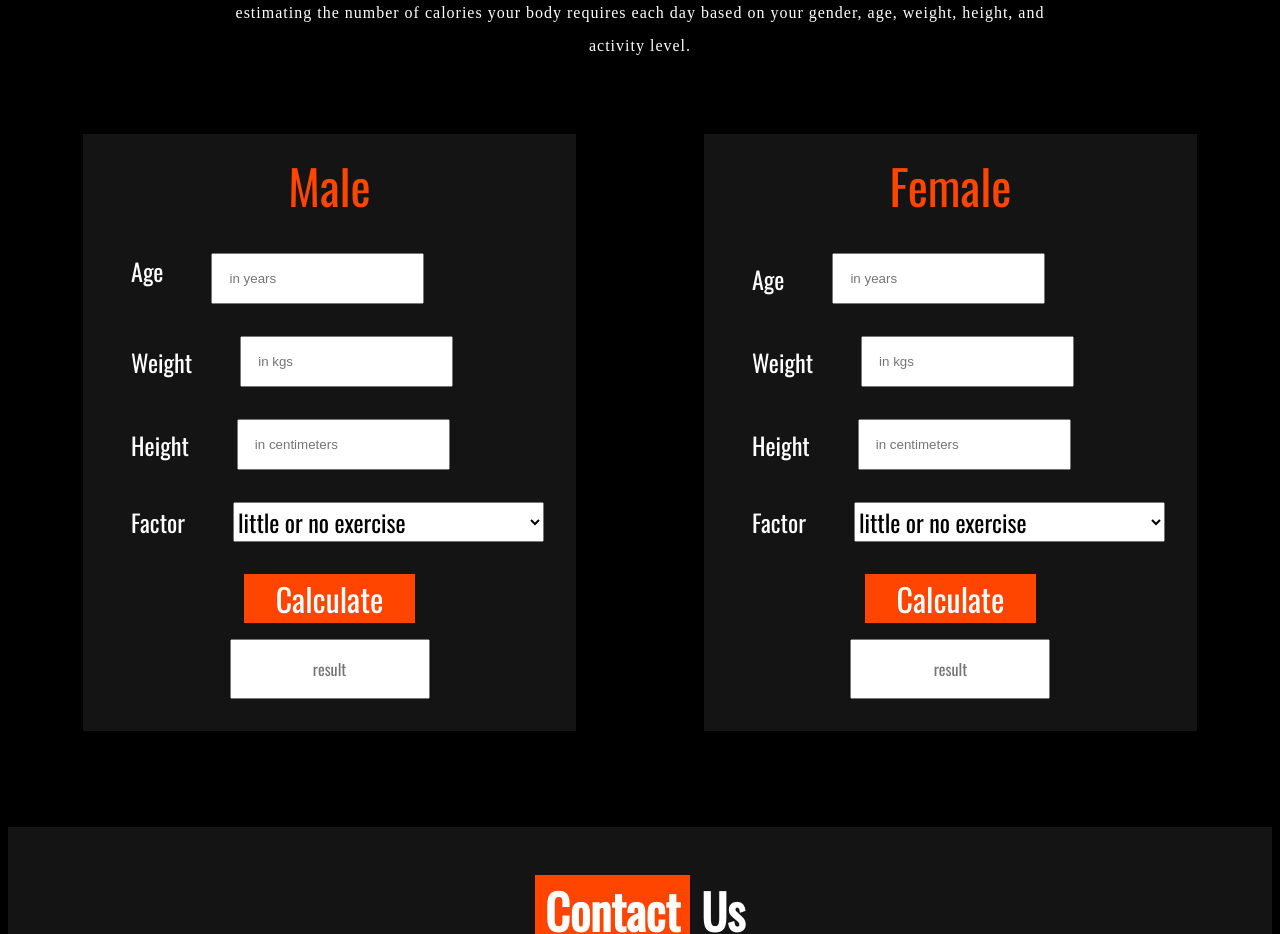
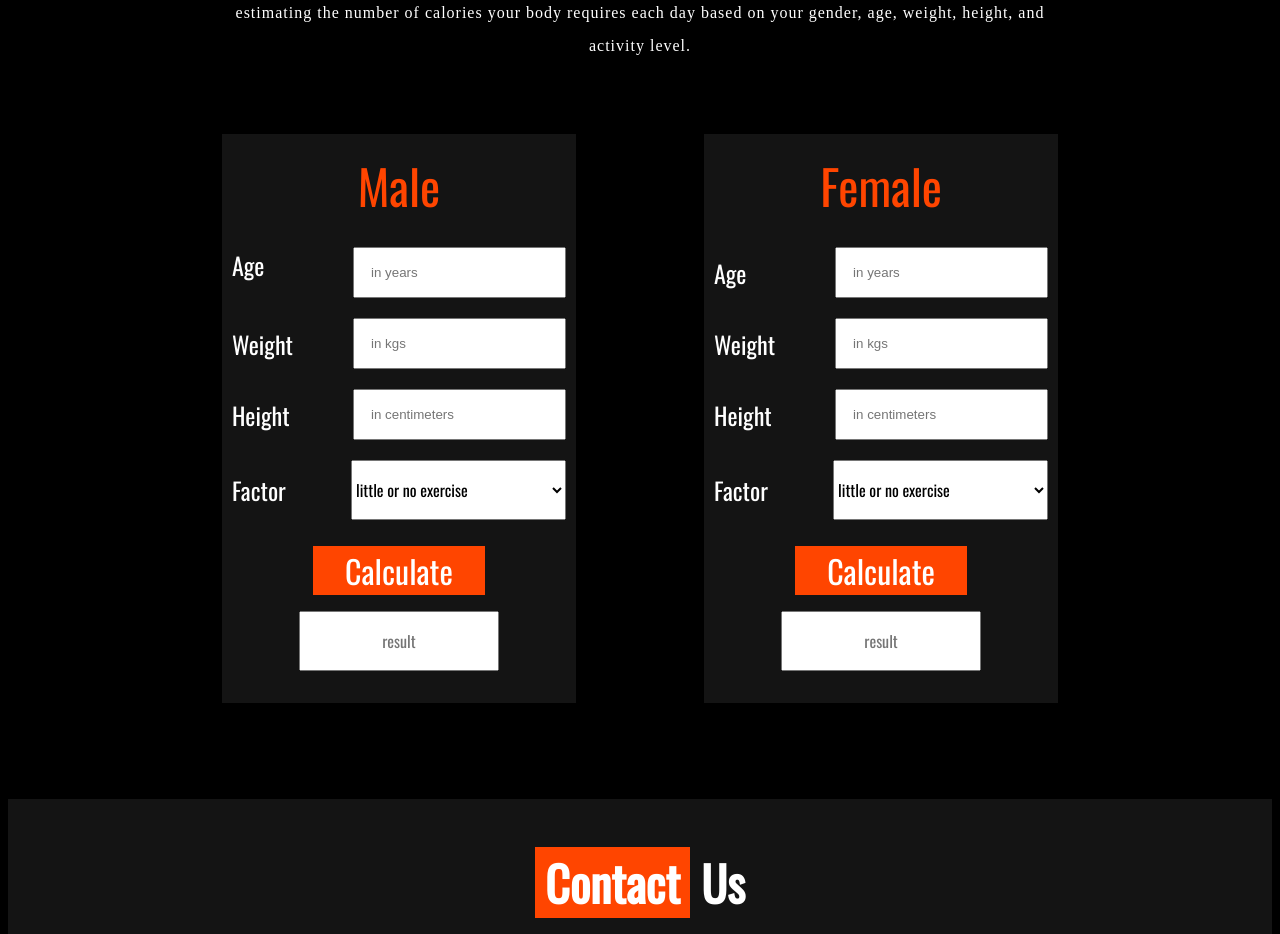
Before and after one commit to ankitsingh2105/GYM-website, a React (Vite) app: page / in a window 1280 px wide. Shown: the part 2240-3174 px from the top of the page. Built offline with nearby package versions, Linux system fonts and the light colour scheme.

Commit message:
reduced image size

```diff
--- a/src/Components/Calculator/Calculator.css
+++ b/src/Components/Calculator/Calculator.css
@@ -11,6 +11,10 @@
 .Calc_card {
     background-color: rgb(20 20 20);
     margin: 4rem ;
+    display: flex;
+    flex-direction: column;
+    align-items: center;
+    padding: 0px 10px;
 }
 
 .Calc_card div {
@@ -19,24 +23,27 @@
 
 .Calc_section {
     display: flex;
-    margin: 1rem;
-    margin-right: auto;
-    padding: 0px 2rem;
+    padding: 0px 1rem;
+    justify-content:space-between;
+    margin: 10px -10px;
+    width: 100%;
 }
-
 .Calc_section input {
     padding: 1rem;
+
 }
 
 .Calc_section select {
+    padding: 1rem 0rem;
     font-family: var(--main-font);
-    font-size: 1.5rem;
+    font-size: 1rem;
 }
 
 .Calc_section div {
     margin-right: 3rem;
     font-size: 1.5rem;
 }
+
 
 .text12 {
     padding: 1rem 0rem;
```
